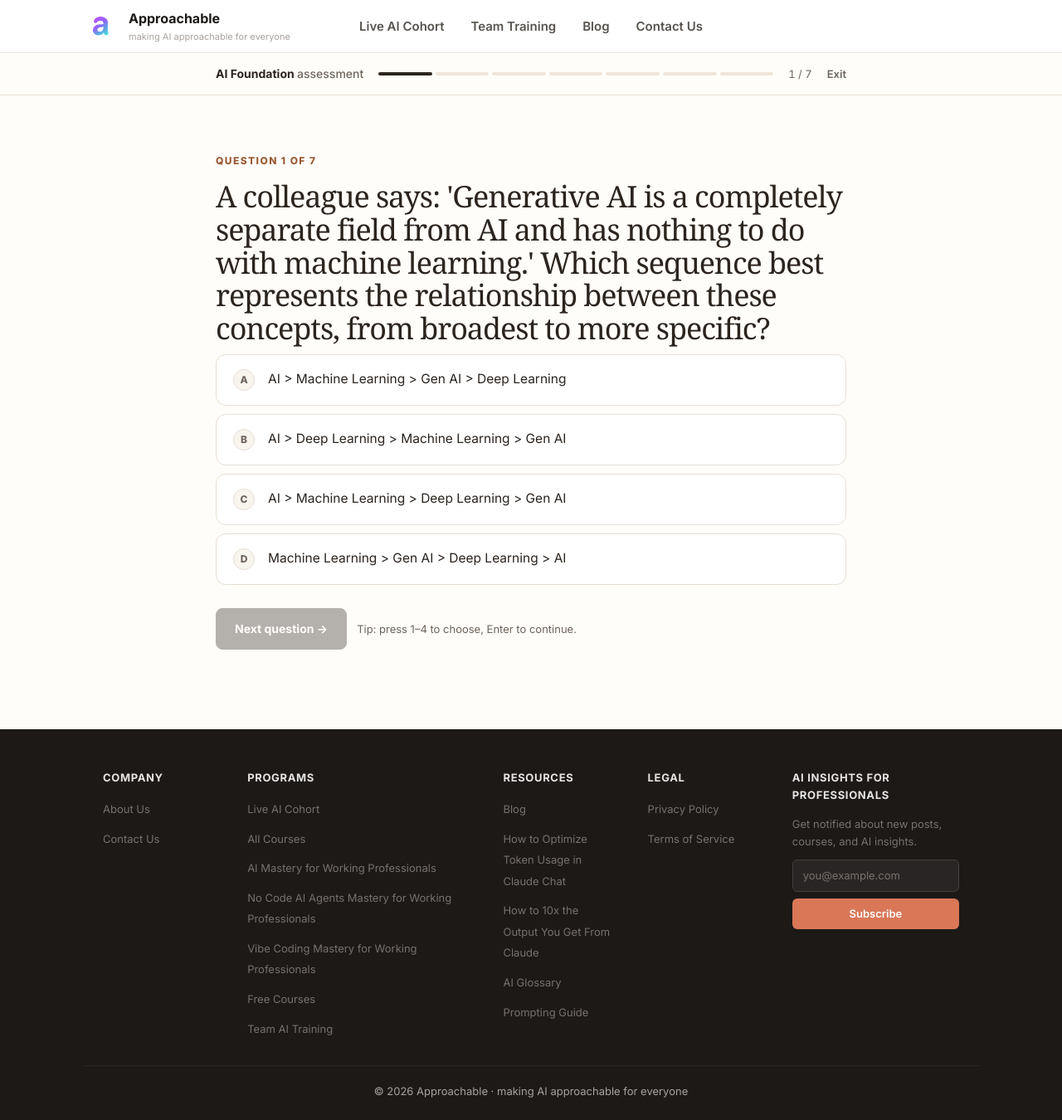
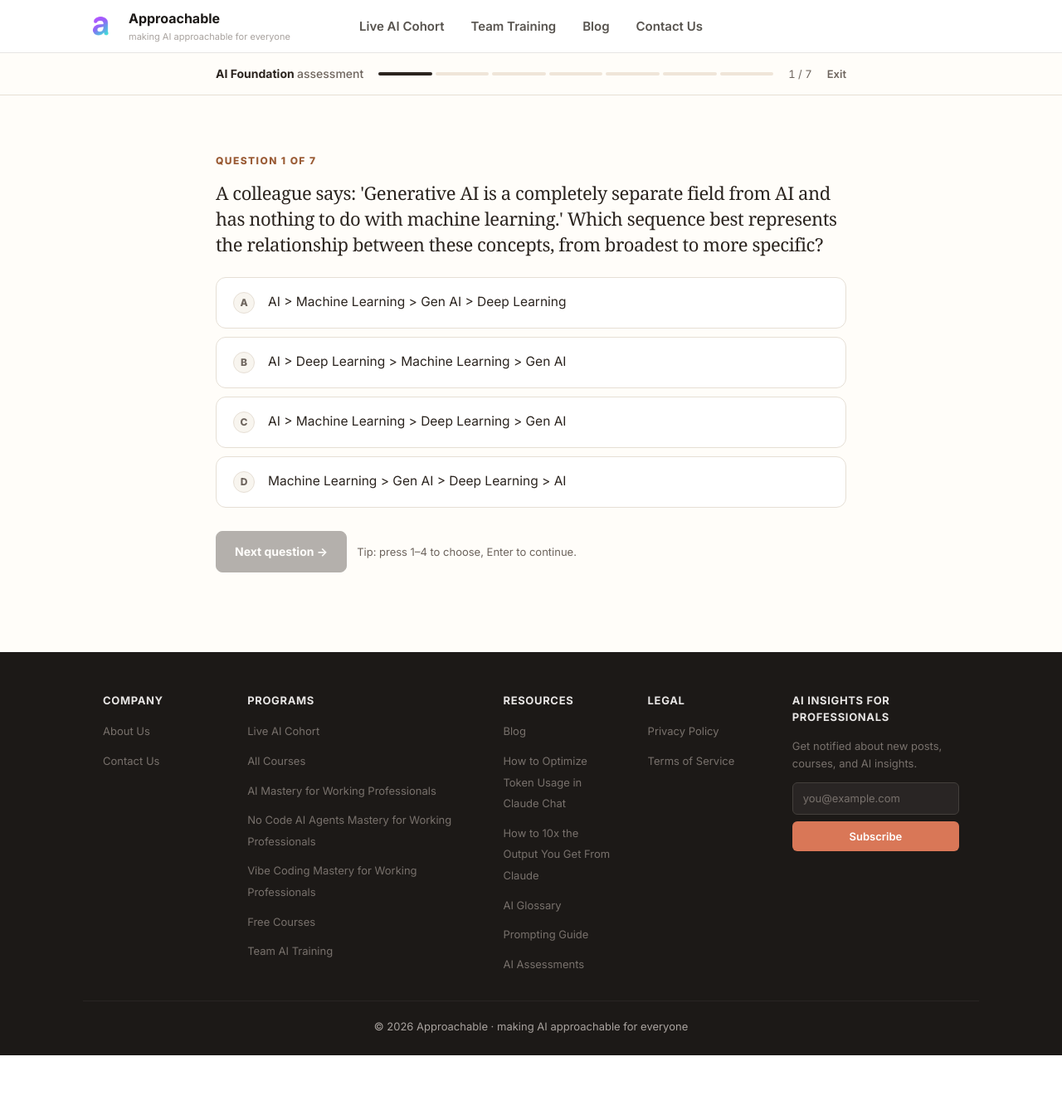
Before and after one commit to Nitish-kumar30/sample-approchable, a Next.js app: page /assessment/quiz/ai-foundation in a window 1280 px wide. Shown: the whole page at 83% size. After the commit the page ends 1272 px from the top, so only its background shows below. Built offline with nearby package versions, Linux system fonts and the light colour scheme.

Commit message:
fix contact us form and quiz ui

```diff
--- a/src/app/assessment/quiz/[slug]/quiz.module.css
+++ b/src/app/assessment/quiz/[slug]/quiz.module.css
@@ -280,13 +280,13 @@
   margin: 0 0 14px;
 }
 
-.qText {
+.page h2.qText {
   font-family: Georgia, 'Times New Roman', serif;
   font-weight: 500;
-  font-size: clamp(26px, 3.6vw, 38px);
-  line-height: 1.16;
-  letter-spacing: -0.03em;
-  margin: 0 0 32px;
+  font-size: clamp(18px, 2vw, 22px);
+  line-height: 1.4;
+  letter-spacing: -0.02em;
+  margin: 0 0 24px;
 }
 
 .options {
--- a/src/components/Footer.tsx
+++ b/src/components/Footer.tsx
@@ -58,6 +58,7 @@ export default function Footer() {
         ...latestPosts,
         { label: 'AI Glossary', href: '/ai-glossary' },
         { label: 'Prompting Guide', href: '/prompting-guide' },
+        { label: 'AI Assessments', href: '/assessment' },
       ],
     },
     {
--- a/src/components/assessment/QuizRunner.tsx
+++ b/src/components/assessment/QuizRunner.tsx
@@ -26,7 +26,7 @@ function getNextIntro(): string {
 
 function RecCard({ rec, primary }: { rec: QuizRec; primary: boolean }) {
   const cohort = isCohortRec(rec);
-  const href = cohort ? COHORT.formUrl : rec.url;
+  const href = cohort ? (COHORT.state === 'soldout' ? '/' : COHORT.formUrl) : rec.url;
   const external = href.startsWith('http');
   const cta = cohort
     ? COHORT.state === 'soldout'
--- a/src/components/contact/ContactForm.tsx
+++ b/src/components/contact/ContactForm.tsx
@@ -205,26 +205,34 @@ export default function ContactForm({ defaultEnquiryType = '' }: ContactFormProp
 
         <div className={styles.formRow}>
           <div className={styles.formField}>
-            <label htmlFor="phone">Phone (optional)</label>
+            <label htmlFor="phone">Phone</label>
             <input
               id="phone"
               type="tel"
+              required
               placeholder="+1 555 000 0000"
               value={form.phone}
               disabled={loading}
+              aria-invalid={errors.phone ? true : undefined}
+              aria-describedby={errors.phone ? 'phone-error' : undefined}
               onChange={(e) => updateField('phone', e.target.value)}
             />
+            <FieldError id="phone-error" error={errors.phone} />
           </div>
           <div className={styles.formField}>
-            <label htmlFor="organization">Organization (optional)</label>
+            <label htmlFor="organization">Organization</label>
             <input
               id="organization"
               type="text"
+              required
               placeholder="Company or team name"
               value={form.organization}
               disabled={loading}
+              aria-invalid={errors.organization ? true : undefined}
+              aria-describedby={errors.organization ? 'organization-error' : undefined}
               onChange={(e) => updateField('organization', e.target.value)}
             />
+            <FieldError id="organization-error" error={errors.organization} />
           </div>
         </div>
 
--- a/src/lib/contact-inquiry.ts
+++ b/src/lib/contact-inquiry.ts
@@ -66,6 +66,8 @@ export function validateContactInquiry(body: unknown): ValidationSuccess | Valid
   if (!name) errors.name = 'Full name is required';
   if (!email) errors.email = 'Email is required';
   else if (!EMAIL_RE.test(email)) errors.email = 'Enter a valid email address';
+  if (!phone) errors.phone = 'Phone number is required';
+  if (!organization) errors.organization = 'Organization is required';
   if (!enquiryType) errors.enquiryType = 'Select what we can help you with';
   else if (!VALID_ENQUIRY_TYPES.has(enquiryType)) errors.enquiryType = 'Select a valid enquiry type';
   if (!message) errors.message = 'Please enter your message';
```
